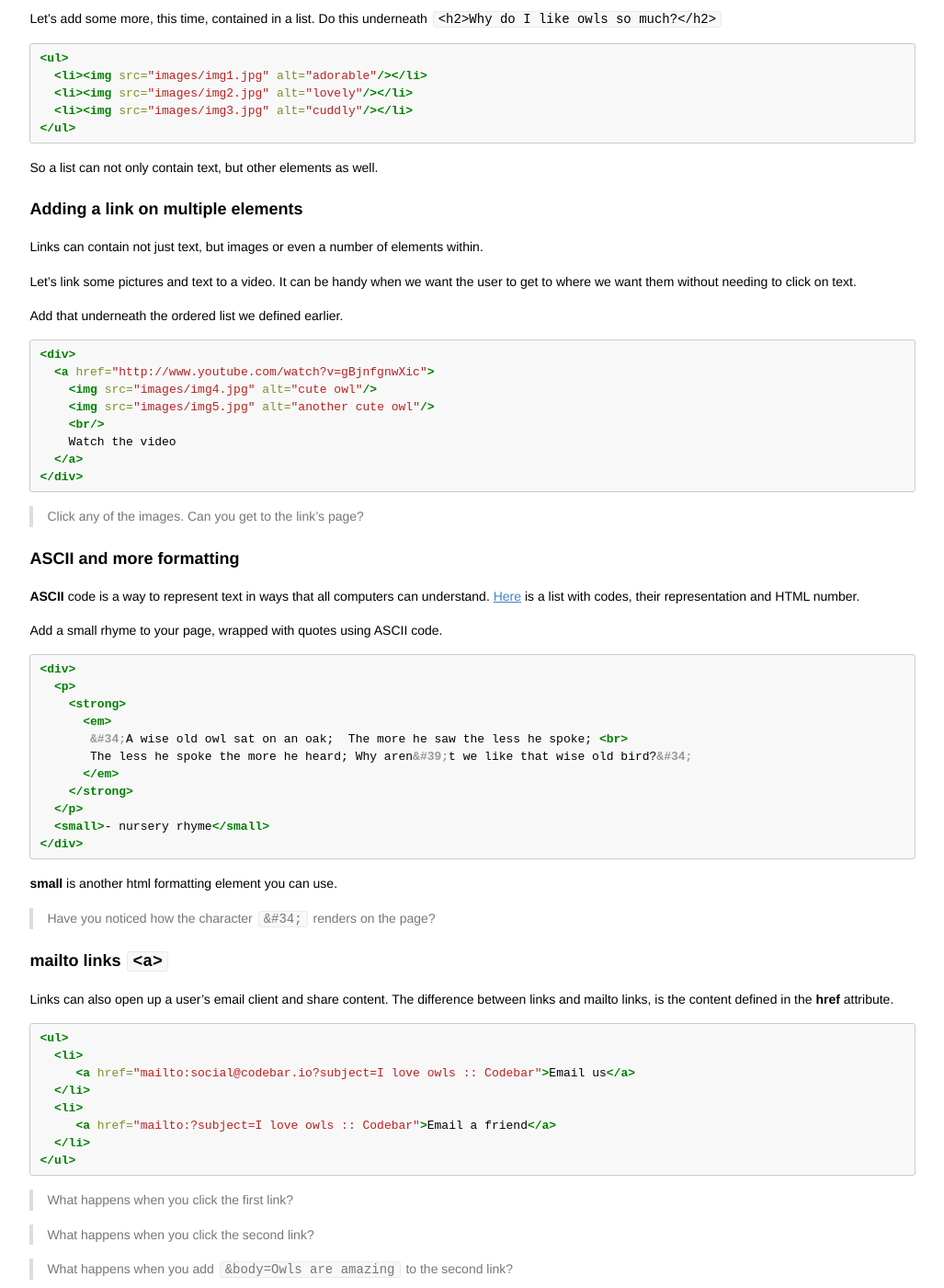
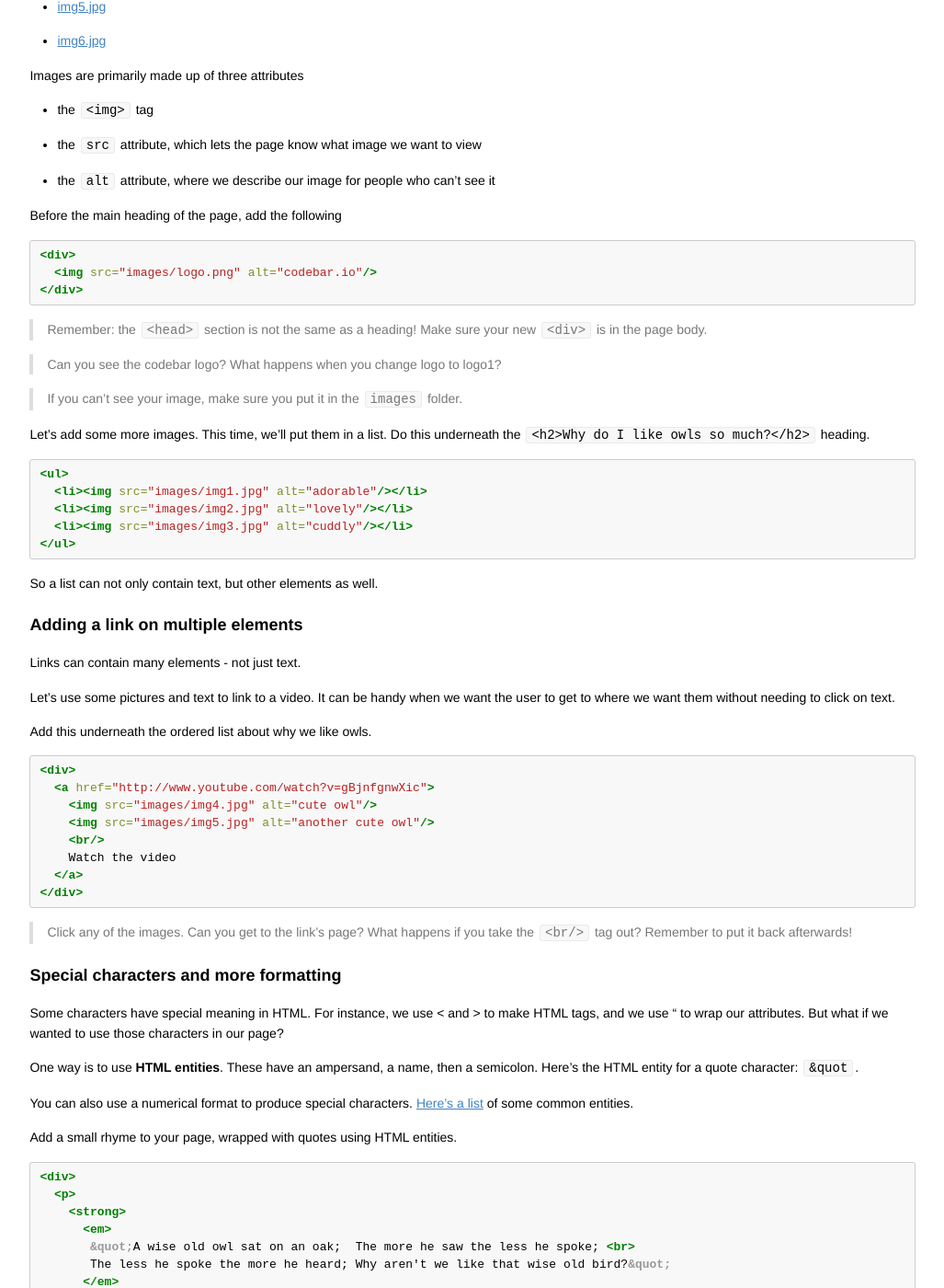
Before and after one commit to codebar/tutorials, a Jekyll site: the page built from html/lesson1/tutorial.md, in a window 1280 px wide and 1400 px high, scrolled down 4803 px. Shown: the whole window at 92% size, without its empty margins (126-1153 px from the left). Built offline with Jekyll 4.4.1, drawn with Linux system fonts in a browser that asks for light colours; Markdown is read by kramdown in place of the engine named in the settings; some of the changed text lies outside the part shown.

Commit message:
Expand this tutorial based on confused areas last night.
There were a couple of typos in this tutorial, as well as some parts
which tripped up the students I worked with last night. I've cleaned
those typos up, added some explanations for confusing bits, removed some
technical language in favour of plain English, and simplified some other
sections.

````diff
--- a/html/lesson1/tutorial.md
+++ b/html/lesson1/tutorial.md
@@ -33,9 +33,9 @@ We will be building this [example page](http://codebar.github.io/tutorials/html/
 
 ### HTML element anatomy
 
-An **element** is an HTML component _eg. paragraph, heading, table, list etc_
+An **element** is an HTML building block. There are paragraphs, headings, tables, links, lists, and many more.
 
-**Tags**, mark the opening and closing of an element.  They contain elements that show their purpose
+**Tags** mark the opening and closing of an element. They often contain other elements and text.
 
 `<tagname>some content</tagname>`
 
@@ -44,11 +44,19 @@ An **element** is an HTML component _eg. paragraph, heading, table, list etc_
 <h1>I am a heading</h1>
 ```
 
-Some elements are standalone, as they cannot contain anything else <tagname/>
+Some elements are standalone, as they cannot contain anything else. They look like this: `<tagname/>`
 
 ```html
 <br/>
 <img/>
+```
+
+### Comments
+
+We can use a special kind of tag to add notes to our page. The computer will ignore them, but programmers can read them and understand how your code works.
+
+```html
+<!-- Note to self: this is where the header goes -->
 ```
 
 ### DOCTYPE and HTML tags
@@ -81,7 +89,7 @@ The **body** contains what is visible to the user.
 
 ## Let's get started!
 
-Let's start by defining the basic structure of our website.
+Let's start by defining the basic structure of our website. Create a new folder for your work called "HTML tutorial 1". Then create a new file called "index.html" in that folder. Here's what you should put in it:
 
 ```html
 <!DOCTYPE html>
@@ -90,10 +98,15 @@ Let's start by defining the basic structure of our website.
     <title>I love owls</title>
   </head>
   <body>
-    <!-- content -->
+    <!-- Put your page content in this body tag! -->
   </body>
 </html>
 ```
+
+> If you load this in your browser, do you see anything on the page?
+
+> What about in the browser's title bar or tab bar?
+
 
 ### Element: Heading
 
@@ -106,7 +119,7 @@ Headings come in many sizes
 ##### `<h5>Heading</h5>`
 ###### `<h6>Heading</h6>`
 
-Add a heading to your page
+Add a heading to your page. Place it inside the page body.
 
 ```html
 <h1>Owls!</h1>
@@ -126,7 +139,7 @@ Elements can be nested inside each other. For example, by putting the `<h1>` ins
 
 Putting content into a `<p>` will make it look like a paragraph structure. This helps make the content of a page easier to read.
 
-Add the following to your page, after the title
+Add the following to your page body, after the `<h1>` heading:
 
 ```html
 <p>
@@ -179,10 +192,11 @@ Let's add a link to the bottom of our paragraph
 
 ### Element: Div `<div>`
 
-Div stands for _division_. It creates sections in an HTML document.
-We can use a div to contain out paragraph.
+Div stands for _division_. It creates sections in an HTML document. They don't affect the layout of your page - but they do help you group related elements together.
 
-Wrap your paragraph in a div and add a heading to it
+We can use a div to contain our paragraph.
+
+Wrap your existing paragraph in a div and add a new heading to it:
 
 ```html
 <div>
@@ -197,6 +211,7 @@ Wrap your paragraph in a div and add a heading to it
   </p>
 </div>
 ```
+
 
 ### Element: List `<li>`
 
@@ -214,9 +229,11 @@ Let's list the reasons we like owls so much under the main heading of the page (
 </ol>
 ```
 
+> If you wanted to make this an unordered list, what would you change? How could you check it worked? Try it, then change your list back to an ordered list.
+
 ### Element: Image `<img>`
 
-So far we've learned a lot about how to add text to our page. But how about some media?
+So far we've learned a lot about how to add text to our page. But how about something to look at?
 
 Let's add some images!
 
@@ -234,7 +251,7 @@ Images are primarily made up of three attributes
 
 * the `<img>` tag
 * the `src` attribute, which lets the page know what image we want to view
-* the `alt` attribute, where we describe our image
+* the `alt` attribute, where we describe our image for people who can't see it
 
 Before the main heading of the page, add the following
 
@@ -244,10 +261,14 @@ Before the main heading of the page, add the following
 </div>
 ```
 
+> Remember: the `<head>` section is not the same as a heading! Make sure your new `<div>` is in the page body.
+
 > Can you see the codebar logo? What happens when you change logo to logo1?
 
-Let's add some more, this time, contained in a list.
-Do this underneath  `<h2>Why do I like owls so much?</h2>`
+> If you can't see your image, make sure you put it in the `images` folder.
+
+Let's add some more images. This time, we'll put them in a list.
+Do this underneath  the `<h2>Why do I like owls so much?</h2>` heading.
 
 ```html
 <ul>
@@ -261,11 +282,11 @@ So a list can not only contain text, but other elements as well.
 
 ### Adding a link on multiple elements
 
-Links can contain not just text, but images or even a number of elements within.
+Links can contain many elements - not just text.
 
-Let's link some pictures and text to a video. It can be handy when we want the user to get to where we want them without needing to click on text.
+Let's use some pictures and text to link to a video. It can be handy when we want the user to get to where we want them without needing to click on text.
 
-Add that underneath the ordered list we defined earlier.
+Add this underneath the ordered list about why we like owls.
 
 ```html
 <div>
@@ -279,31 +300,35 @@ Add that underneath the ordered list we defined earlier.
 ```
 
 > Click any of the images. Can you get to the link's page?
+> What happens if you take the `<br/>` tag out? Remember to put it back afterwards!
 
-### ASCII and more formatting
+### Special characters and more formatting
 
-**ASCII** code is a way to represent text in ways that all computers can understand.
-[Here](http://htmlandcssbook.com/extras/html-escape-codes/) is a list with codes, their representation and HTML number.
+Some characters have special meaning in HTML. For instance, we use < and > to make HTML tags, and we use " to wrap our attributes. But what if we wanted to use those characters in our page?
 
-Add a small rhyme to your page, wrapped with quotes using ASCII code.
+One way is to use **HTML entities**. These have an ampersand, a name, then a semicolon. Here's the HTML entity for a quote character: `&quot`.
+
+You can also use a numerical format to produce special characters. [Here's a list](http://htmlandcssbook.com/extras/html-escape-codes/) of some common entities.
+
+Add a small rhyme to your page, wrapped with quotes using HTML entities.
 
 ```html
 <div>
   <p>
     <strong>
       <em>
-       &#34;A wise old owl sat on an oak;  The more he saw the less he spoke; <br>
-       The less he spoke the more he heard; Why aren&#39;t we like that wise old bird?&#34;
+       &quot;A wise old owl sat on an oak;  The more he saw the less he spoke; <br>
+       The less he spoke the more he heard; Why aren't we like that wise old bird?&quot;
       </em>
     </strong>
   </p>
-  <small>- nursery rhyme</small>
+  <small>&mdash; nursery rhyme</small>
 </div>
 ```
 
 **small** is another html formatting element you can use.
 
-> Have you noticed how the character `&#34;` renders on the page?
+> Have you noticed how the character `&mdash;` renders on the page?
 
 ### mailto links `<a>`
 
@@ -323,7 +348,7 @@ The difference between links and mailto links, is the content defined in the **h
 
 > What happens when you click the first link?
 
-> What happens when you click the second link?
+> What happens when you click the second link? How is it different?
 
 > What happens when you add `&body=Owls are amazing` to the second link?
 
````
